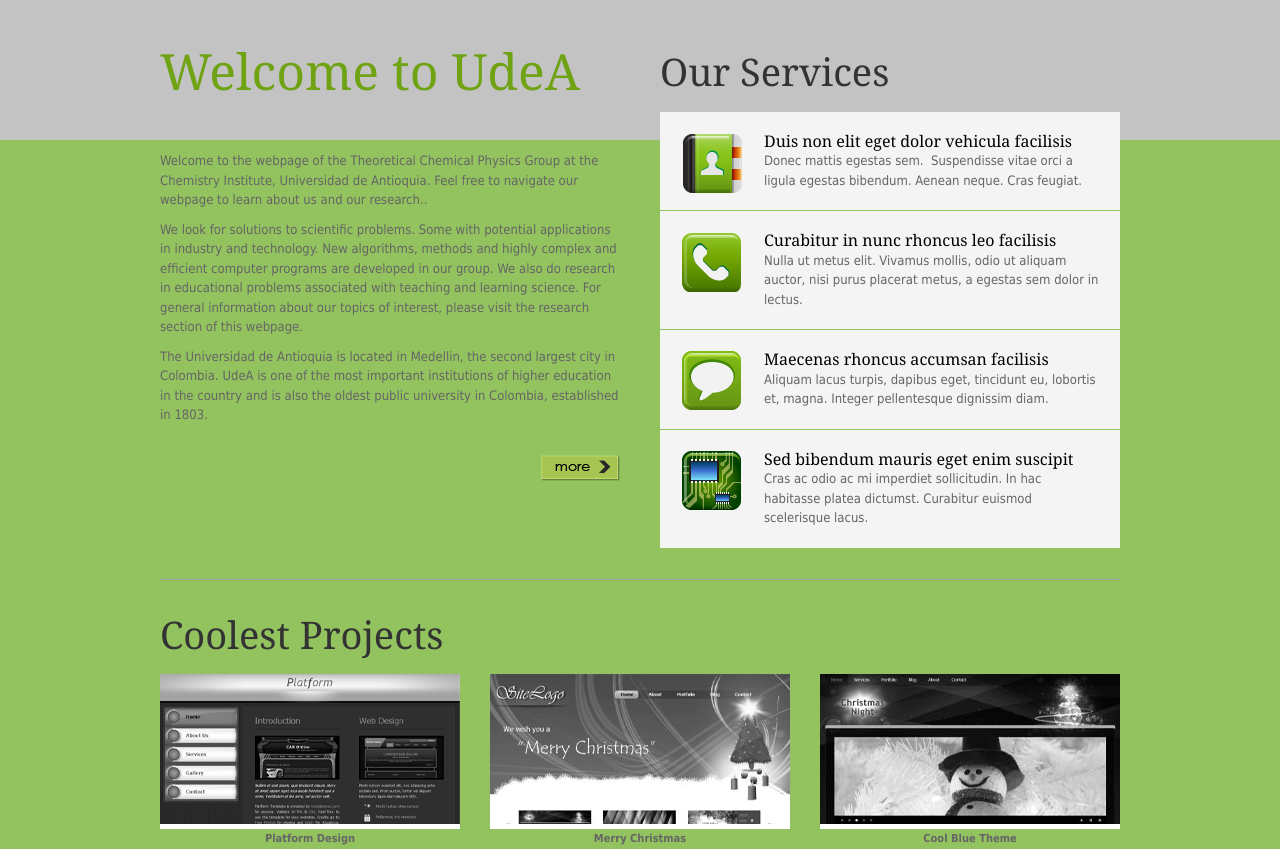
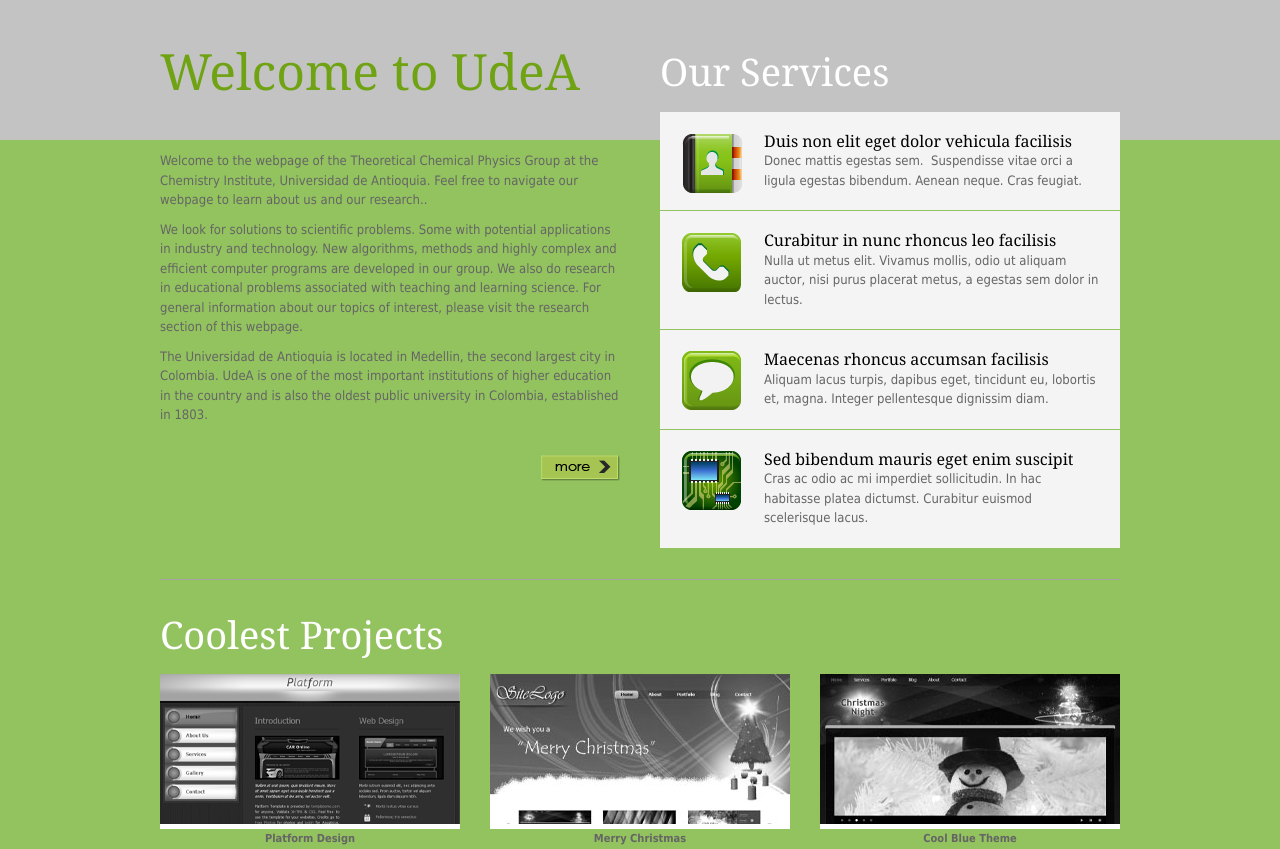
Before and after one commit to SiteUdeA/SitioUdeA, a plain HTML site: page index.html in a window 1280 px wide. Shown: the part 655-1504 px from the top of the page. Drawn offline with Linux system fonts and the light colour scheme.

Commit message:
Se cambian los colores de los subtitulos

```diff
--- a/index.html
+++ b/index.html
@@ -87,7 +87,7 @@
                 <a href="#" class="more float_r"></a>
             </div>
             <div class="col_w460 float_r">
-              <h2>Our Services</h2>
+              <h2 class="articles">Our Services</h2>
                 <div class="col_w460">
                   <div class="fp_service_box fp_c1">
                         <img src="images/1_64x64.png" alt="Image 1" />
@@ -114,7 +114,7 @@
             <div class="cleaner"></div>
     </div>
         <div class="col_fw_last">
-          <h2>Coolest Projects</h2>
+          <h2 class="articles">Coolest Projects</h2>
             <div class="col_allw300 fp_lp"> <a href="#"><img src="images/templatemo_image_03.jpg" alt="image" /></a>
                 Platform Design</div>
             <div class="col_allw300 fp_lp"> <a href="#"><img src="images/templatemo_image_04.jpg" alt="image" /></a>
--- a/templatemo_style.css
+++ b/templatemo_style.css
@@ -256,3 +256,7 @@
 	color: #70a314;
 	font-size: 50px;
 }
+
+.articles{
+	color: #fff;
+}
```
